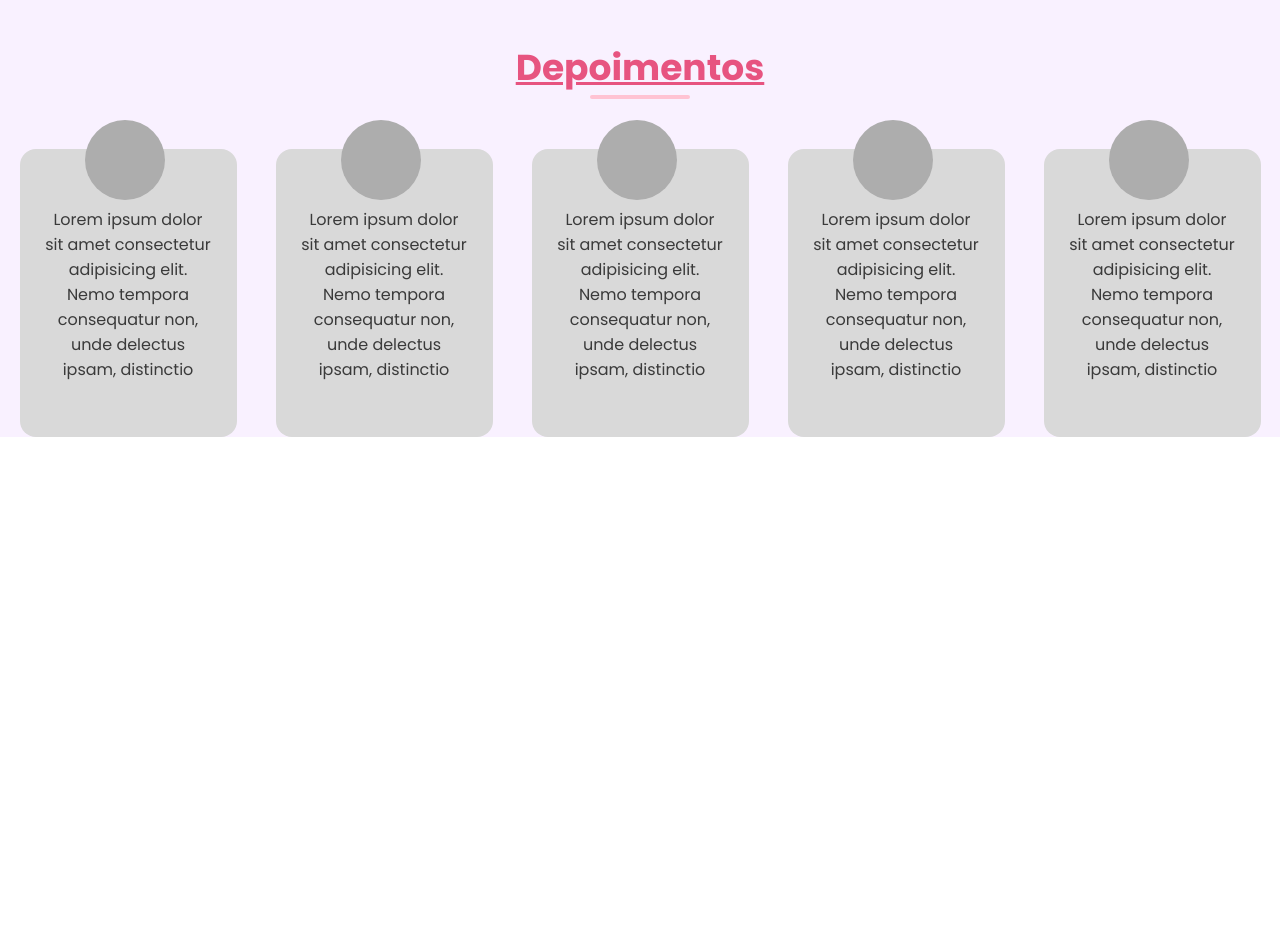
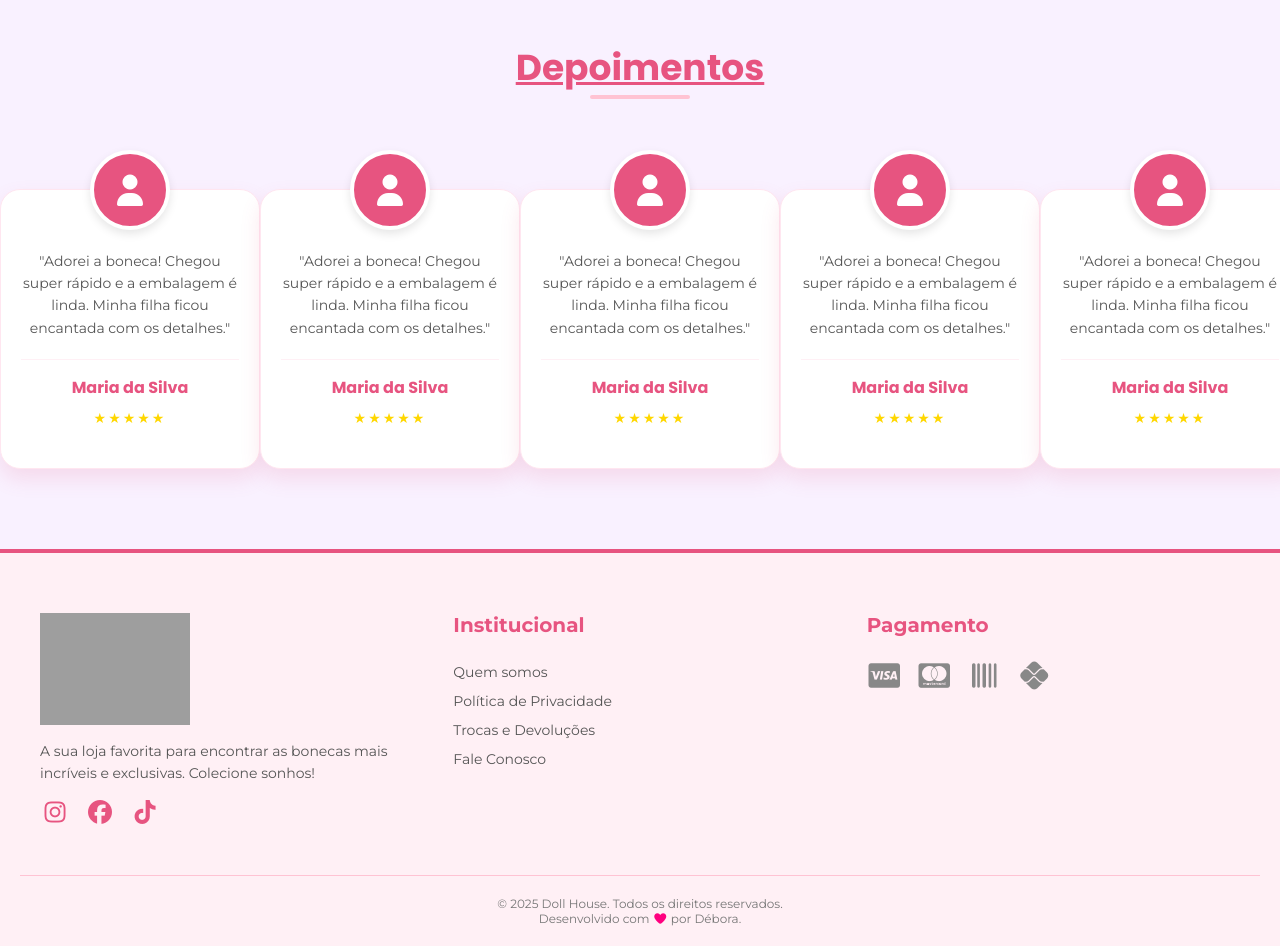
Before and after one commit to debbySantos/DollHouse, an Angular app: page / in a window 1280 px wide. Shown: the part 5360-6306 px from the top of the page. Before the commit the page ends 5877 px from the top, so only its background shows below. Built offline with nearby package versions, Linux system fonts and the light colour scheme; grey boxes are pictures that could not be loaded.

Commit message:
adicionando o footer e corrigindo os cards de depoimentos

```diff
--- a/backend/db.json
+++ b/backend/db.json
@@ -1,6 +1,7 @@
 {
-  "bonecas": [],
+  "bonecas": [
 
+  ],
   "usuarios": [
     {
       "id": "1",
@@ -17,5 +18,4 @@
       "estado": "são paulo"
     }
   ]
-
 }
--- a/src/app/pages/home/home.component.css
+++ b/src/app/pages/home/home.component.css
@@ -317,3 +317,97 @@ section {
     margin: 80px 0px;
     ;
 }
+
+/* --- ESTILO DO RODAPÉ (FOOTER) --- */
+footer {
+    background-color: #FFF0F5; /* Um rosa bem clarinho (LavenderBlush) */
+    padding: 60px 20px 20px;
+    border-top: 4px solid #E75480;
+    font-family: "Montserrat", sans-serif;
+    margin-top: 80px; /* Espaço para separar do conteúdo principal */
+}
+
+.footer-container {
+    display: flex;
+    justify-content: space-between; /* Espalha as colunas */
+    flex-wrap: wrap; /* Permite quebrar linha em telas menores */
+    max-width: 1200px;
+    margin: 0 auto;
+    gap: 40px;
+}
+
+.footer-col {
+    flex: 1; /* Cada coluna tenta ocupar o mesmo espaço */
+    min-width: 250px; /* Tamanho mínimo antes de quebrar linha */
+    display: flex;
+    flex-direction: column;
+    gap: 15px;
+}
+
+.logo-footer {
+    width: 150px; /* Ajuste conforme o tamanho da sua logo */
+}
+
+.footer-col h4 {
+    color: #E75480;
+    font-size: 20px;
+    font-weight: 700;
+    margin-bottom: 10px;
+}
+
+.footer-col p {
+    font-size: 14px;
+    color: #555;
+    line-height: 1.6;
+}
+
+.footer-col ul {
+    list-style: none;
+    padding: 0;
+}
+
+.footer-col ul li {
+    margin-bottom: 10px;
+}
+
+.footer-col ul li a {
+    text-decoration: none;
+    color: #555;
+    font-size: 14px;
+    transition: color 0.3s;
+}
+
+.footer-col ul li a:hover {
+    color: #E75480;
+    padding-left: 5px; /* Efeitinho de deslizar ao passar o mouse */
+}
+
+.redes-sociais, .pagamentos {
+    display: flex;
+    gap: 15px;
+}
+
+.redes-sociais i {
+    font-size: 24px;
+    color: #E75480;
+    cursor: pointer;
+    transition: transform 0.3s;
+}
+
+.redes-sociais i:hover {
+    transform: translateY(-3px); /* Pula para cima ao passar o mouse */
+}
+
+.pagamentos i {
+    font-size: 28px;
+    color: #888;
+}
+
+.footer-bottom {
+    text-align: center;
+    margin-top: 50px;
+    padding-top: 20px;
+    border-top: 1px solid #ffc3d3;
+    font-size: 12px;
+    color: #777;
+}
--- a/src/app/pages/home/home.component.html
+++ b/src/app/pages/home/home.component.html
@@ -153,5 +153,43 @@ contato via Instagram."></beneficio>
         </div>
     </section>
 
+    <footer>
+    <div class="footer-container">
+        <div class="footer-col">
+            <img class="logo-footer" src="assets/images/logo.svg" alt="Logo Doll House">
+            <p>A sua loja favorita para encontrar as bonecas mais incríveis e exclusivas. Colecione sonhos!</p>
+            <div class="redes-sociais">
+                <a href="#"><i class="fa-brands fa-instagram"></i></a>
+                <a href="#"><i class="fa-brands fa-facebook"></i></a>
+                <a href="#"><i class="fa-brands fa-tiktok"></i></a>
+            </div>
+        </div>
+
+        <div class="footer-col">
+            <h4>Institucional</h4>
+            <ul>
+                <li><a routerLink="/sobre">Quem somos</a></li>
+                <li><a routerLink="/politica-privacidade">Política de Privacidade</a></li>
+                <li><a routerLink="/trocas">Trocas e Devoluções</a></li>
+                <li><a routerLink="/contato">Fale Conosco</a></li>
+            </ul>
+        </div>
+
+        <div class="footer-col">
+            <h4>Pagamento</h4>
+            <div class="pagamentos">
+                <i class="fa-brands fa-cc-visa" title="Visa"></i>
+                <i class="fa-brands fa-cc-mastercard" title="Mastercard"></i>
+                <i class="fa-solid fa-barcode" title="Boleto"></i>
+                <i class="fa-brands fa-pix" title="Pix"></i>
+            </div>
+        </div>
+    </div>
+
+    <div class="footer-bottom">
+        <p>&copy; 2025 Doll House. Todos os direitos reservados.</p>
+        <p>Desenvolvido com <i class="fa-solid fa-heart" style="color: #ff007f;"></i> por Débora.</p>
+    </div>
+</footer>
 
 </main>
--- /dev/null
+++ b/src/app/pages/todos-os-produtos/todos-os-produtos.component.html
@@ -0,0 +1 @@
+<p>todos-os-produtos works!</p>
--- a/src/app/shared/card-depoimento/card-depoimento.component.css
+++ b/src/app/shared/card-depoimento/card-depoimento.component.css
@@ -1,26 +1,82 @@
+/* O Container do Card */
 .cardDepoimento {
+    background-color: #FFFFFF;
+    width: 260px;
+    min-height: 280px;
+    border-radius: 20px;
+    padding: 60px 20px 30px 20px;
+    position: relative;
+
+
+    box-shadow: 0px 10px 20px rgba(231, 84, 128, 0.15);
+    border: 1px solid #FFE6F0;
+    margin-top: 40px;
+
+    transition: transform 0.3s ease;
+}
+
+.cardDepoimento:hover {
+    transform: translateY(-10px);
+}
+
 .circulo {
     width: 80px;
     height: 80px;
-        border-radius: 100%;
-        background-color: #ADADAD;
+    border-radius: 50%;
+    background-color: #E75480;
+    border: 4px solid white;
+
+
     position: absolute;
-        top: -10%;
-        right: 33%;
+    top: -40px;
+    left: 50%;
+    transform: translateX(-50%);
+
+    display: flex;
+    justify-content: center;
+    align-items: center;
+    box-shadow: 0px 4px 10px rgba(0,0,0,0.1);
 }
 
-    background-color: #D9D9D9;
-    width: 217px;
-    height: 288px;
-    border-radius: 16px;
-    padding: 25px;
-    position: relative;
+.circulo i {
+    color: white;
+    font-size: 32px;
+}
 
-    p {
-        max-height: 180px;
-        overflow: hidden;
-        margin-top: 20%;
+.conteudo {
+    display: flex;
+    flex-direction: column;
+    height: 100%;
+    justify-content: space-between;
+}
+
+.texto {
+    font-family: "Montserrat", sans-serif;
+    font-size: 14px;
+    color: #555;
     text-align: center;
+    line-height: 1.6;
+    margin-bottom: 20px;
+
+
 
 }
+
+.autor {
+    text-align: center;
+    border-top: 1px solid #FFF0F5;
+    padding-top: 15px;
 }
+
+.autor strong {
+    display: block;
+    color: #E75480;
+    font-size: 16px;
+    margin-bottom: 5px;
+}
+
+.estrelas {
+    color: #FFD700;
+    font-size: 14px;
+    letter-spacing: 2px;
+}
--- a/src/app/shared/card-depoimento/card-depoimento.component.html
+++ b/src/app/shared/card-depoimento/card-depoimento.component.html
@@ -1,7 +1,14 @@
-  <div class="cardDepoimento">
-            <div class="circulo">
+<div class="cardDepoimento">
+    <div class="circulo">
+        <i class="fa-solid fa-user"></i>
+    </div>
 
-            </div>
+    <div class="conteudo">
+        <p class="texto">"Adorei a boneca! Chegou super rápido e a embalagem é linda. Minha filha ficou encantada com os detalhes."</p>
 
-            <p>Lorem ipsum dolor sit amet consectetur adipisicing elit. Nemo tempora consequatur non, unde delectus ipsam, distinctio consequuntur asperiores aliquam eius mollitia? Perspiciatis optio possimus labore obcaecati amet quam accusamus velit.</p>
+        <div class="autor">
+            <strong>Maria da Silva</strong>
+            <span class="estrelas">★★★★★</span>
         </div>
+    </div>
+</div>
```
Also changed, not shown: src/app/pages/todos-os-produtos/todos-os-produtos.component.ts (added, +12 -0 lines), src/app/pages/todos-os-produtos/todos-os-produtos.component.css (added), 1 other file (tests, documents, lock files or other folders). Lines whose indentation alone changed are shown as unchanged.
